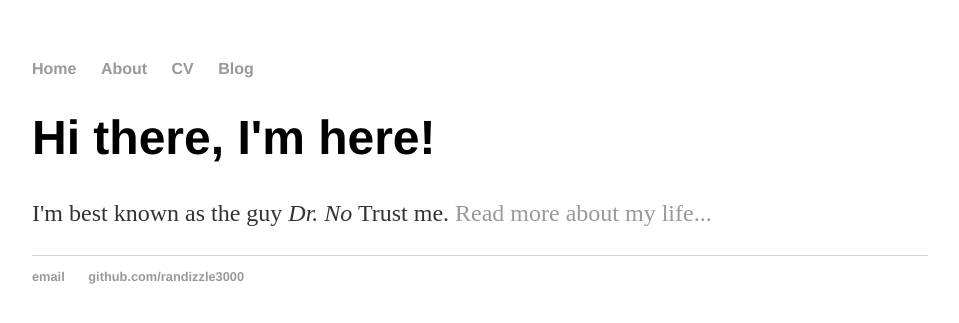
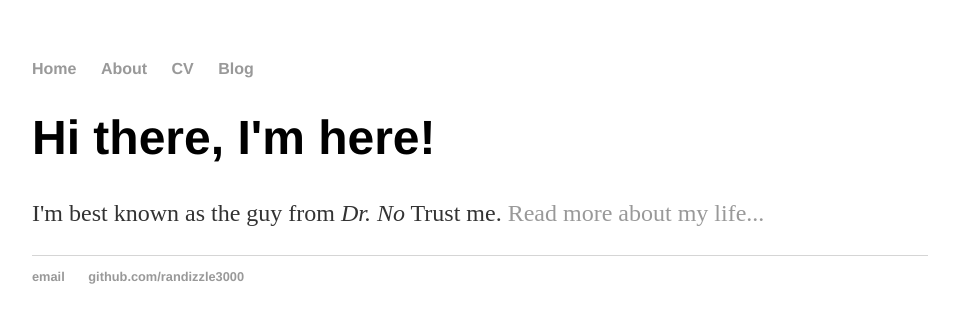
Before and after one commit to randizzle3000/randizzle3000.github.io, a Jekyll site: the page built from index.html, in a window 1280 px wide. Shown: the top 323 px of the page, without its empty margins (160-1119 px from the left). Built offline with Jekyll 4.4.1, drawn with Linux system fonts in a browser that asks for light colours.

Commit message:
Update index.html

```diff
--- a/index.html
+++ b/index.html
@@ -1,30 +1,8 @@
-<!DOCTYPE html>
-<html>
-	<head>
-		<title>Here, The Guy</title>
-		<!-- link to main stylesheet -->
-		<link rel="stylesheet" type="text/css" href="/css/main.css">
-	</head>
-	<body>
-		<nav>
-    		<ul>
-        		<li><a href="/">Home</a></li>
-	        	<li><a href="/about">About</a></li>
-        		<li><a href="/cv">CV</a></li>
-        		<li><a href="/blog">Blog</a></li>
-    		</ul>
-		</nav>
-		<div class="container">
-    		<div class="blurb">
-        		<h1>Hi there, I'm here!</h1>
-				<p>I'm best known as the guy <em>Dr. No</em> Trust me. <a href="/about">Read more about my life...</a></p>
-    		</div><!-- /.blurb -->
-		</div><!-- /.container -->
-		<footer>
-    		<ul>
-        		<li><a href="mailto:randy.rivero@gmail.com">email</a></li>
-        		<li><a href="https://github.com/randizzle3000">github.com/randizzle3000</a></li>
-			</ul>
-		</footer>
-	</body>
-</html>
+---
+layout: default
+title: Here, The Guy
+---
+<div class="blurb">
+	<h1>Hi there, I'm here!</h1>
+	<p>I'm best known as the guy from <em>Dr. No</em> Trust me. <a href="/about">Read more about my life...</a></p>
+</div><!-- /.blurb -->
```
